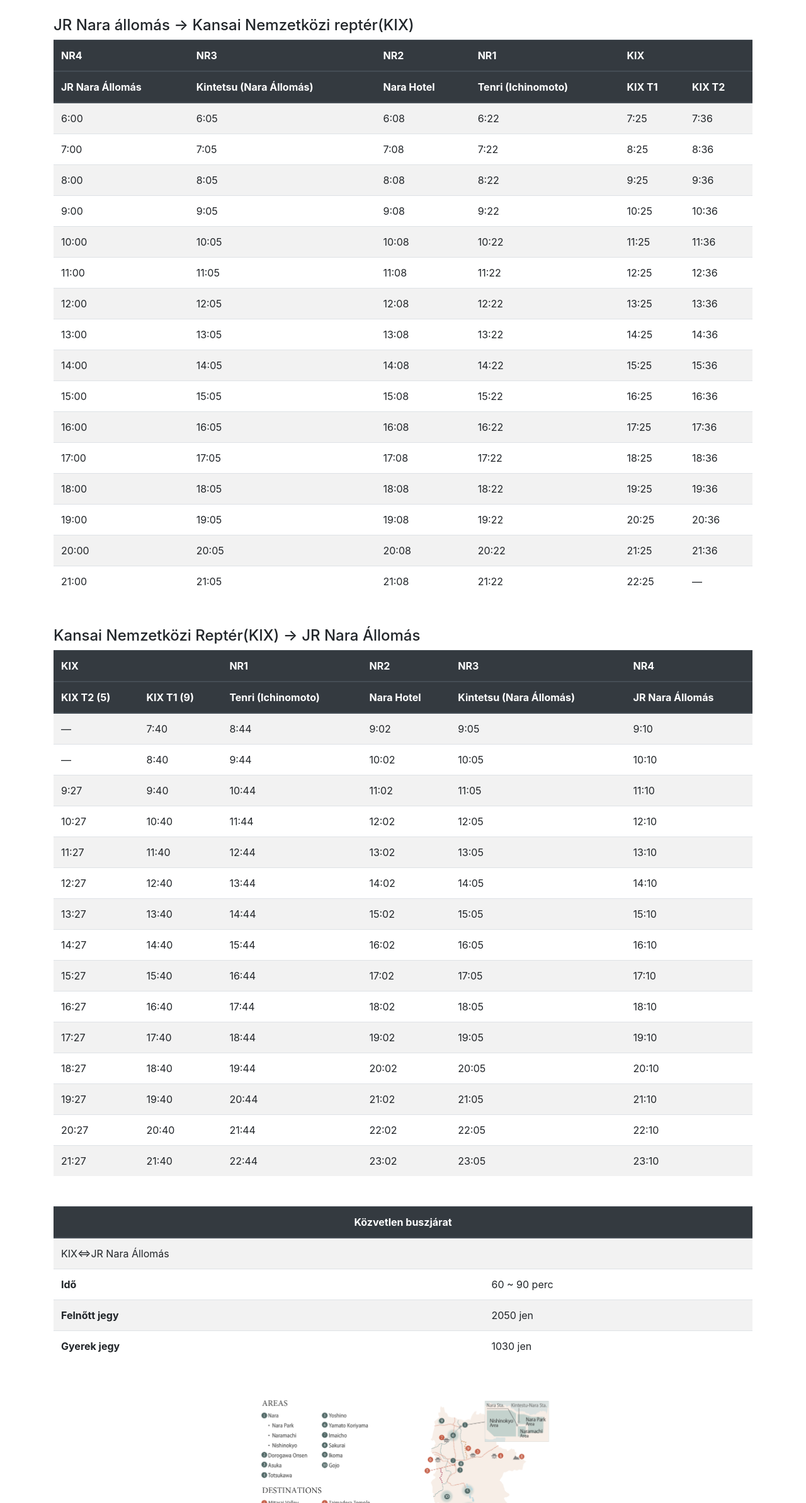
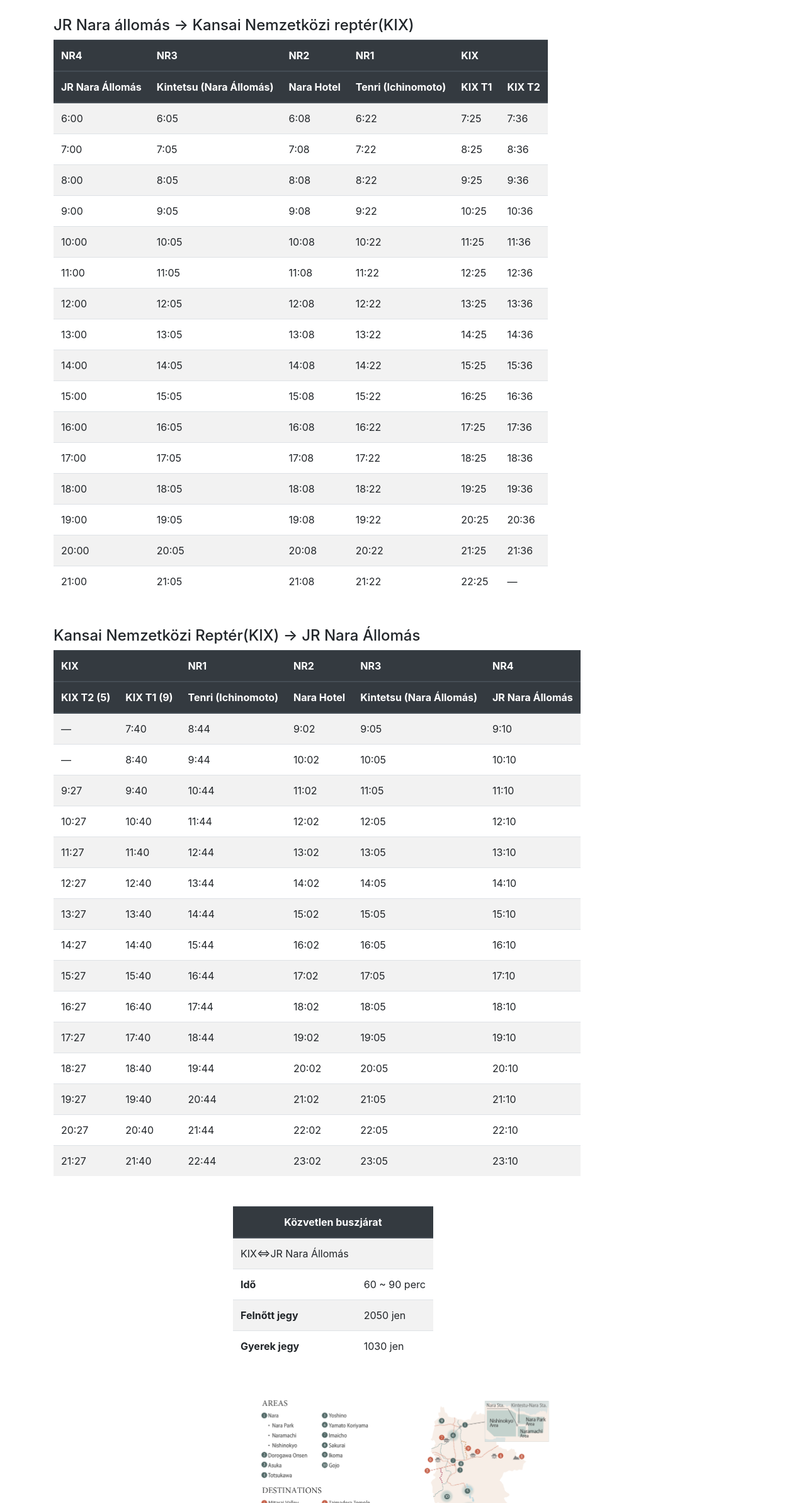
Before and after one commit to szenadam/webdev-assignment, a website: page kozlekedes.html in a window 1280 px wide. Shown: the part 174-2560 px from the top of the page at 63% size. Drawn offline with nearby package versions, Linux system fonts and the light colour scheme; files that its build step writes are made by us from their sources.

Commit message:
Center bus table, remove unused css files

```diff
--- a/css/index.css
+++ /dev/null
@@ -1,5 +0,0 @@
-main {
-  display: flex;
-  align-items: center;
-  flex-direction: column;
-}
--- a/css/kozlekedes.css
+++ /dev/null
@@ -1,29 +0,0 @@
-main {
-  display: flex;
-  flex-direction: column;
-  justify-content: center;
-  align-items: center;
-}
-
-main img {
-  width: 50%;
-}
-
-table {
-  margin-bottom: 3rem;
-  border: 1px solid black;
-  border-collapse: collapse;
-}
-
-tr, th, td {
-  border: 2px solid black;
-}
-
-td, th {
-  padding: 0.5rem;
-}
-
-table thead {
-  color: #fff;
-  background-color: #425698;
-}
--- a/kozlekedes.html
+++ b/kozlekedes.html
@@ -69,7 +69,7 @@
           <div class="row">
             <div class="col-sm">
               <h4>JR Nara állomás → Kansai Nemzetközi reptér(KIX)</h4>
-              <table class="table table-striped mb-5">
+              <table class="table table-responsive table-striped mb-5">
                 <thead class="thead-dark">
                   <tr>
                     <th>NR4</th>
@@ -224,7 +224,7 @@
           <div class="row">
             <div class="col-sm">
               <h4>Kansai Nemzetközi Reptér(KIX) → JR Nara Állomás</h4>
-              <table class="table table-striped mb-5">
+              <table class="table table-responsive table-striped mb-5">
                 <thead class="thead-dark">
                   <tr>
                     <th colspan="2">KIX</th>
@@ -369,9 +369,9 @@
               </table>
             </div>
           </div>
-          <div class="row">
-            <div class="col-sm">
-              <table class="table table-striped mb-5">
+          <div class="row justify-content-center">
+            <div class="col-sm-6">
+              <table class="table table-responsive table-striped mb-5">
                 <thead class="thead-dark">
                   <tr>
                     <th colspan="2" class="text-center">Közvetlen buszjárat</th>
```
Also changed, not shown: css/kapcsolat.css (deleted, +0 -27 lines).
